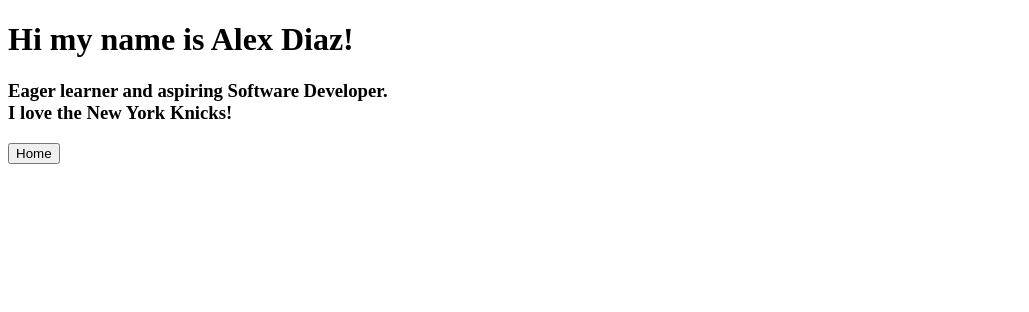
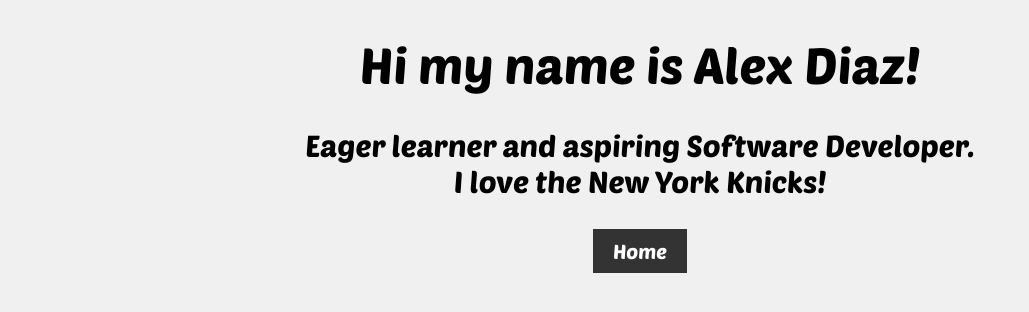
Before and after one commit to imloadinqqq/my-webpage, a Flask app: page /about in a window 1280 px wide. Shown: the top 312 px of the page, without its empty margins (0-1029 px from the left). Run offline with Flask 3, Linux system fonts and the light colour scheme.

Commit message:
finished basic styling, working

```diff
--- a/flaskr/static/style.css
+++ b/flaskr/static/style.css
@@ -1,7 +1,35 @@
+/* Reset CSS */
+body {
+    font-family: 'Poetsen One', cursive;
+    background-color: #f0f0f0;
+    margin: 0;
+    padding: 0;
+}
+a {
+    text-decoration: none;
+    color: #000;
+}
+a:hover {
+    color: #000;
+}
+header {
+    background-color: #333;
+    color: #fff;
+    padding: 10px 0;
+    text-align: center;
+}
+header a {
+    color: #fff;
+}
+header a:hover {
+    color: #fff;
+}
+/* General CSS */
 @font-face {
     font-family: "Poetsen One";
     src: url("../fonts/PoetsenOne-Regular.ttf");
 }
+/* Homepage CSS */
 .homepage h1 {
     font-family: 'Poetsen One', cursive;
     text-align: center;
@@ -12,3 +40,29 @@
     text-align: center;
     font-size: 40px;
 }
+
+/* About page CSS */
+.about h1 {
+    font-family: 'Poetsen One', cursive;
+    text-align: center;
+    font-size: 50px;
+    font-weight: 100;
+}
+.about h3 {
+    font-family: 'Poetsen One', cursive;
+    text-align: center;
+    font-size: 30px;
+    font-weight: 100;
+}
+.about button {
+    font-family: 'Poetsen One', cursive;
+    font-size: 20px;
+    font-weight: 100;
+    background-color: #333;
+    display: block;
+    margin: 0 auto;
+    color: #fff;
+    border: none;
+    padding: 10px 20px;
+    cursor: pointer;
+}
--- a/flaskr/templates/about.html
+++ b/flaskr/templates/about.html
@@ -1,13 +1,12 @@
 <!DOCTYPE html>
 <head>
     <title>About me</title>
-    <link rel="stylesheet" type="text/css" href=".\flaskr\static\style.css">
+    <link rel="stylesheet" type="text/css" href="../static/style.css">
 </head>
 <html>
     <div class="about">
         <h1>Hi my name is Alex Diaz!</h1>
-
         <h3>Eager learner and aspiring Software Developer.<br>I love the New York Knicks!</h3>
+        <a href="/"><button class="btn" >Home</button></a>
     </div>
-    <a href="/"><button class="btn" >Home</button></a>
 </html>
```
